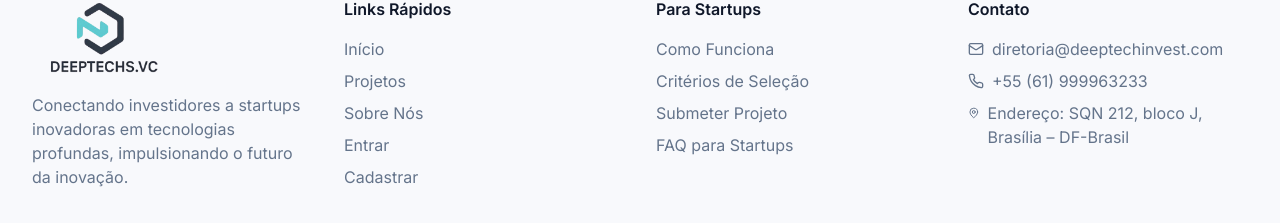
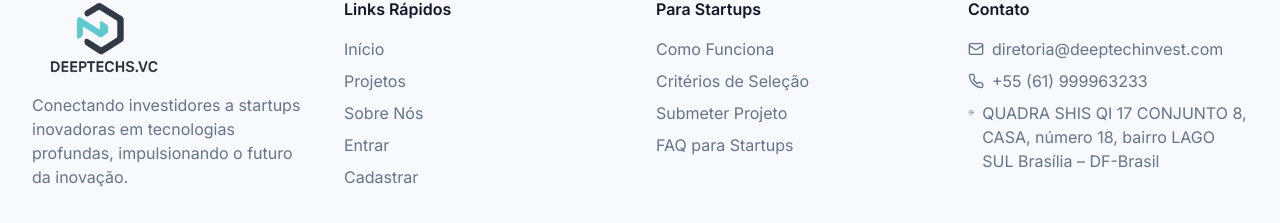
Before and after one commit to DeeptechLoor/landingpage, a React (Vite) app: page / in a window 1280 px wide. Shown: the part 4455-4678 px from the top of the page. Built offline with nearby package versions, Linux system fonts and the light colour scheme; no server answers.

Commit message:
Update Footer.jsx

```diff
--- a/src/components/Footer.jsx
+++ b/src/components/Footer.jsx
@@ -115,7 +115,7 @@ const Footer = () => {
               </li>
               <li className="flex items-start space-x-2">
                 <MapPin size={16} className="text-muted-foreground mt-1" />
-                <span className="text-muted-foreground">Endereço: SQN 212, bloco J, Brasília – DF-Brasil</span>
+                <span className="text-muted-foreground">QUADRA SHIS QI 17 CONJUNTO 8, CASA, número 18, bairro LAGO SUL Brasília – DF-Brasil</span>
               </li>
             </ul>
           </div>
```
